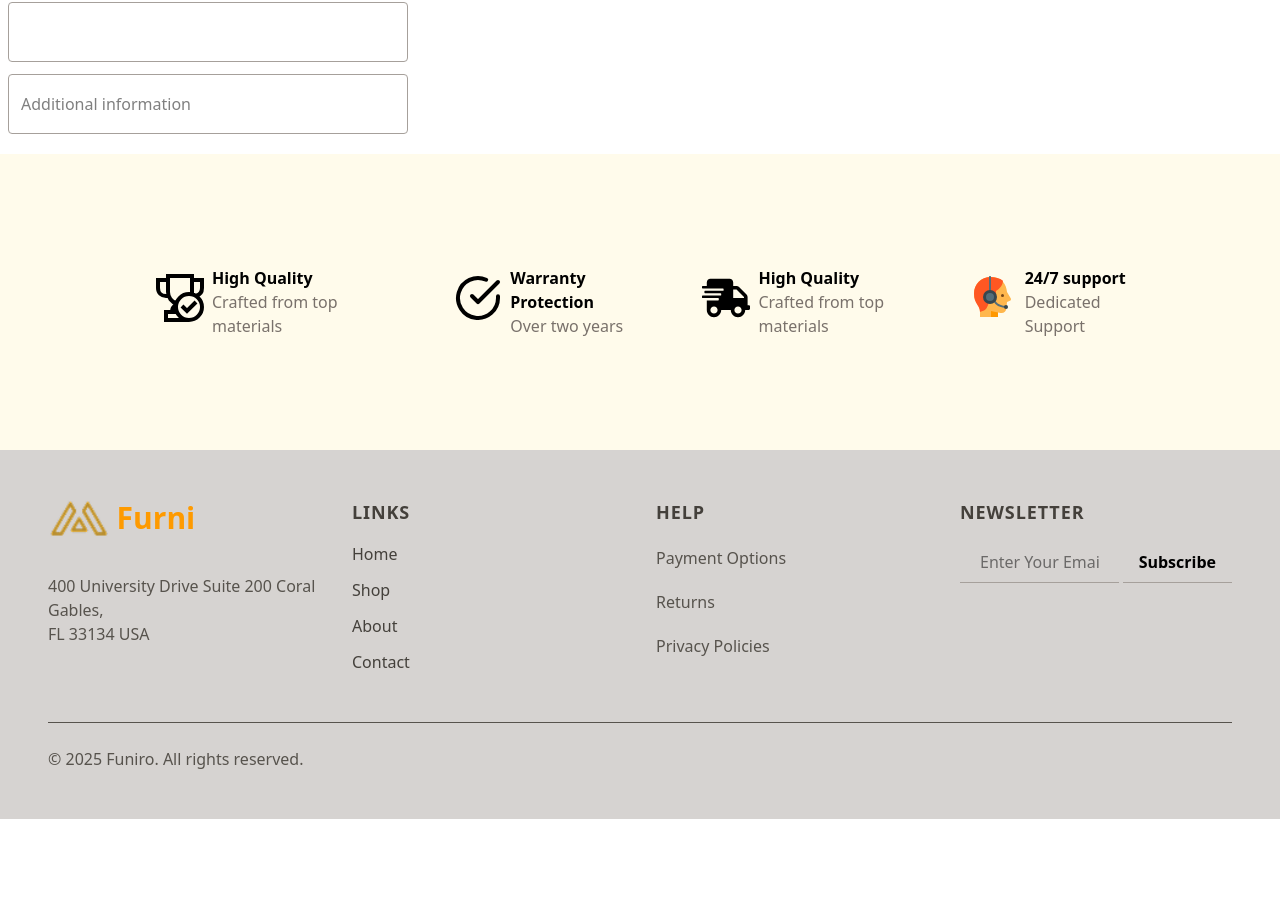
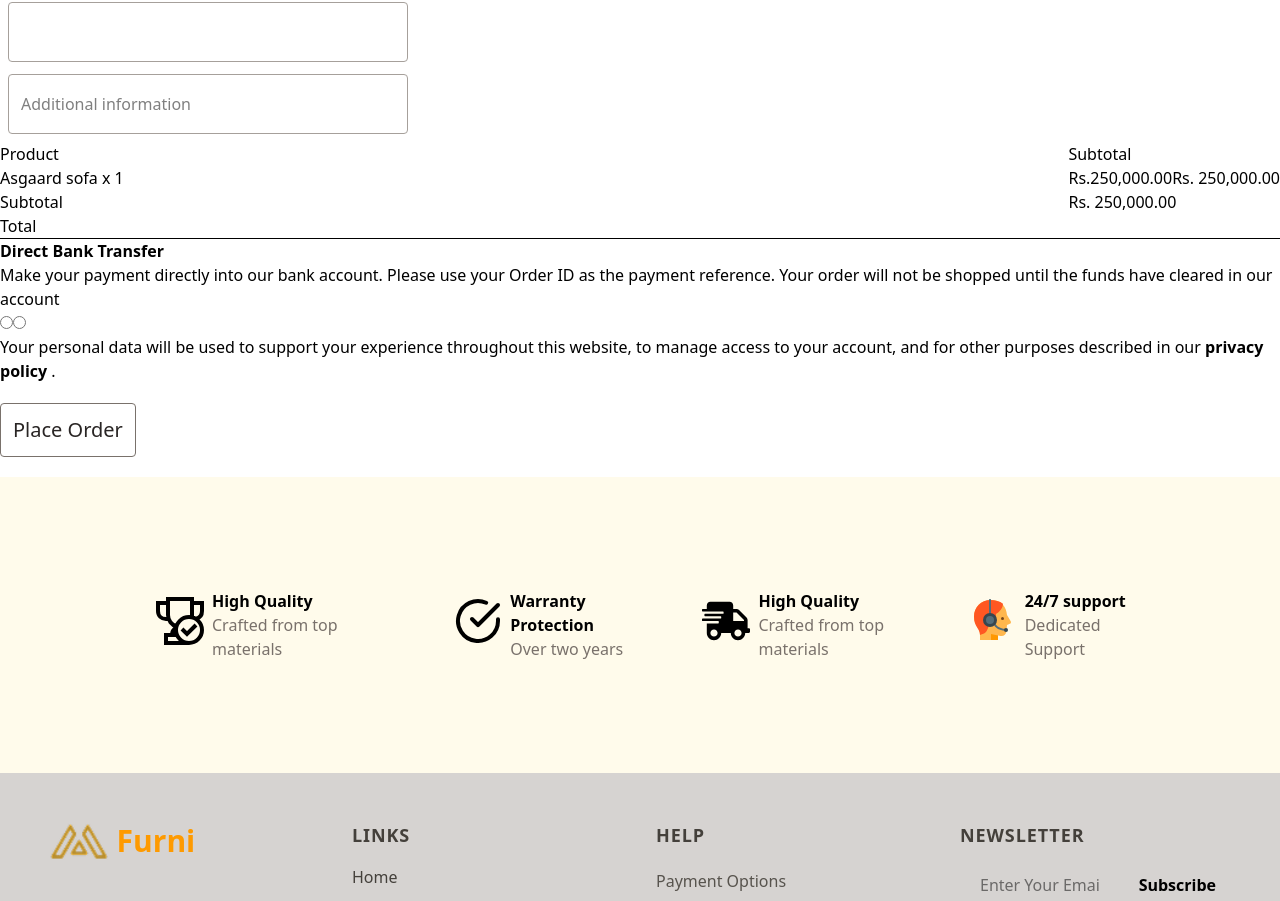
Before and after one commit to olaoluwajf/Furniro-Ecommerce, a React (Vite) app in the folder Farniture/: page /Checkout in a window 1280 px wide. Shown: the part 1021-1922 px from the top of the page. Before the commit the page ends 1840 px from the top, so only its background shows below. Built offline with nearby package versions, Linux system fonts and the light colour scheme.

Commit message:
Add ordering detail elements to Checkout component with beautiful styles using tailwindcss

```diff
--- a/Farniture/src/Components/Checkout.jsx
+++ b/Farniture/src/Components/Checkout.jsx
@@ -1,11 +1,9 @@
-import React from 'react'
 import Hero from './Hero'
 import Features from './Features'
-import { FaArrowDown } from 'react-icons/fa'
 
 const Checkout = () => {
   return (
-    <div>
+    <div >
         <Hero PageName='Checkout'/>
         <div className='justify-center '>
           <div className='side1 m-2 justify-center gap-5 '>
@@ -68,9 +66,35 @@ const Checkout = () => {
 
           </div>
 
-          <div className='side2'>
+          <div className='side2 justify-center '>
+            <div className='flex flex-row justify-between'>
+              <div>
+                <h1>Product</h1>
+                <p>Asgaard sofa <span>x 1</span></p>
+                <h1>Subtotal</h1>
+                <h1>Total</h1>
+              </div>
 
+              <div>
+                <h1>Subtotal</h1>
+                <span>Rs.250,000.00</span>
+                <span>Rs. 250,000.00</span>
+                <p>Rs. 250,000.00</p>
+              </div>
+            </div>
+            <hr className='w-full'/>
+            <h1 className='font-semibold text-'>Direct Bank Transfer</h1>
+            <p>Make your payment directly into our bank account. Please use your Order ID as the payment reference. Your order will not be shopped until the funds have cleared in our account</p>
 
+            <ol>
+               <input type="radio" value='Direct Bank Transfer' name='Direct Bank Transfer'/>
+               <input type="radio"  value='Cash On Delivery'/>
+            </ol>
+            <p>Your personal data will be used to support your experience throughout this website, to manage access to your account, and for other purposes described in our <span className='font-black'>privacy policy</span> .</p>
+
+            <button className='border py-3 px-3 rounded text-stone-800 text-xl text-center justify-center border-stone-500 cursor-pointer mt-5' type='submit'>
+              Place Order
+            </button>
           </div>
           <Features/>
         </div>
```
